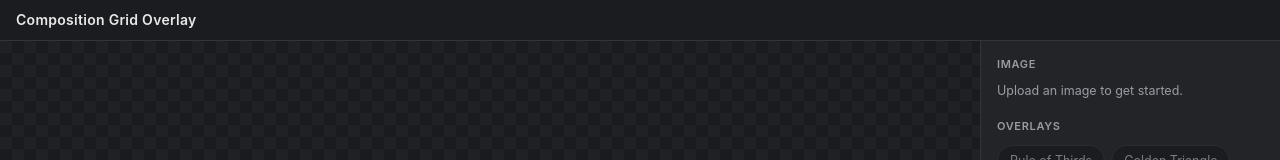
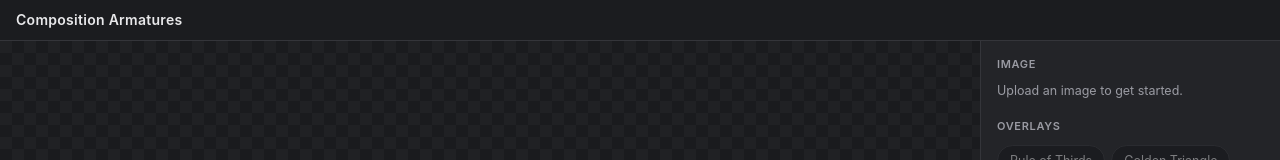
Before and after one commit to jonpaulhanson/composition-grid, a React (Vite) app: page / in a window 1280 px wide. Shown: the top 160 px of the page. Built offline with nearby package versions, Linux system fonts and the light colour scheme.

Commit message:
update healine adjust default

```diff
--- a/src/App.tsx
+++ b/src/App.tsx
@@ -45,7 +45,7 @@ function App() {
   return (
     <div className="app">
       <header className="app-header">
-        <h1>Composition Grid Overlay</h1>
+        <h1>Composition Armatures</h1>
       </header>
       <div className="app-body">
         <ImageStage imageUrl={imageUrl} overlays={overlays} onFileSelected={handleFileSelected} />
--- a/src/types.ts
+++ b/src/types.ts
@@ -52,7 +52,7 @@ export function createDefaultOverlay(type: OverlayType): OverlayState {
     flipV: false,
     rotation: 0,
     color: COLOR_PRESETS[0],
-    opacity: 0.85,
+    opacity: 1.00,
     strokeWidth: 2.75, // midpoint of the 0.5-5 thickness slider range
     stretchX: false,
     stretchY: false,
```
